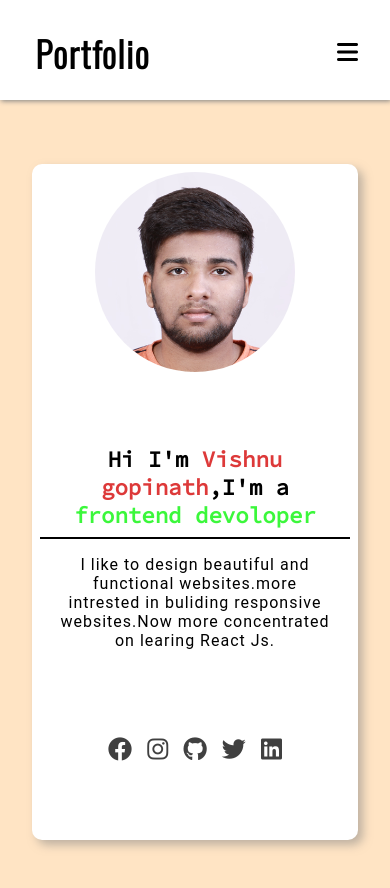
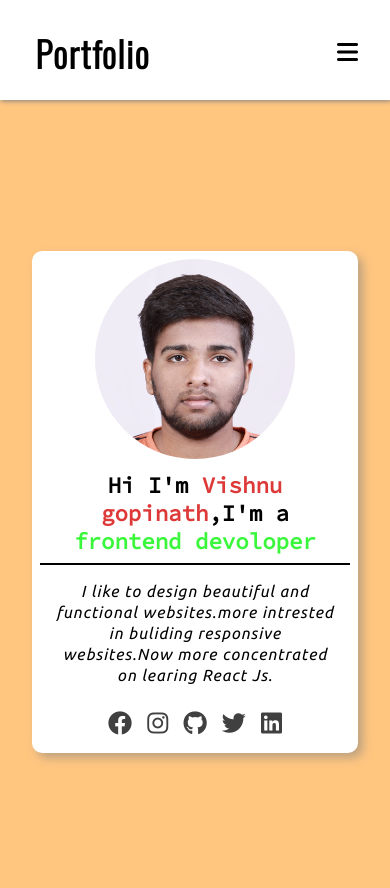
Before and after one commit to vishnugopinathv/personal-portfolio, a plain HTML site: page index.html in a window 390 px wide. Drawn offline with nearby package versions, Linux system fonts and the light colour scheme.

Commit message:
font change

```diff
--- a/index.css
+++ b/index.css
@@ -5,7 +5,7 @@
 }
 body{
     overflow-x: hidden;
-    background-color: bisque;
+    background:rgb(255, 198, 128);
 }
 .nav-btn-color{
     color: dodgerblue;
@@ -106,9 +106,10 @@ section{
 }
 .description-container p{
     padding: 1rem;
-    font-family: 'Roboto',sans-serif;
+    font-family: 'Ubuntu',sans-serif;
     letter-spacing: 1px;
     text-align: center;
+    line-height: 1.3;
 }
 .description-container{
     margin: 1rem;
@@ -191,7 +192,7 @@ section{
         height: 12.5rem;
     }
     .home-container{
-        height: 80vh;
+        /* height: 70vh; */
         padding: 0.5rem;
     }
 }
--- a/index.html
+++ b/index.html
@@ -9,7 +9,7 @@
     <link rel="preconnect" href="https://fonts.googleapis.com" />
     <link rel="preconnect" href="https://fonts.gstatic.com" crossorigin />
     <link
-      href="https://fonts.googleapis.com/css2?family=Oswald:wght@300&family=Source+Code+Pro&display=swap"
+      href="https://fonts.googleapis.com/css2?family=Oswald:wght@300&family=Source+Code+Pro&&family=Ubuntu:ital@1&display=swap"
       rel="stylesheet"
     />
     <link rel="stylesheet" href="https://cdnjs.cloudflare.com/ajax/libs/font-awesome/6.1.1/css/all.min.css" integrity="sha512-KfkfwYDsLkIlwQp6LFnl8zNdLGxu9YAA1QvwINks4PhcElQSvqcyVLLD9aMhXd13uQjoXtEKNosOWaZqXgel0g==" crossorigin="anonymous" referrerpolicy="no-referrer" />
```
